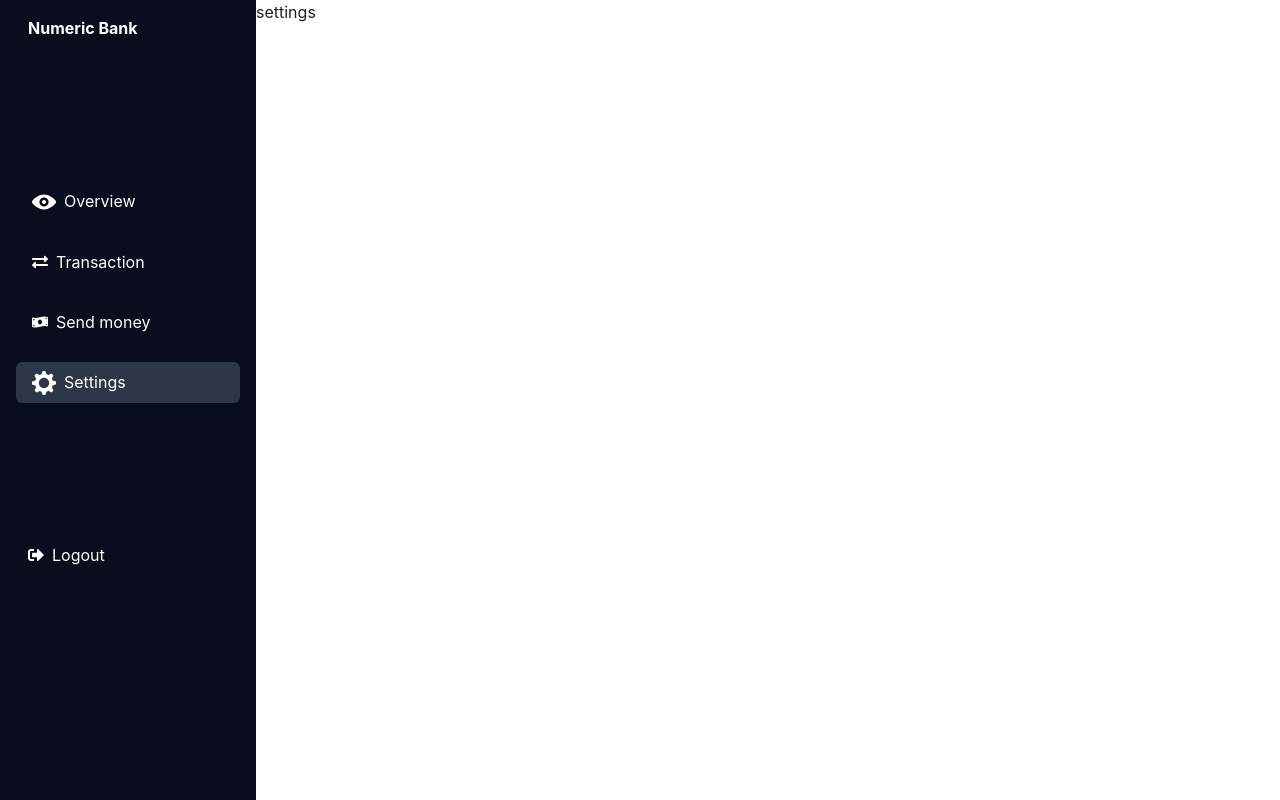
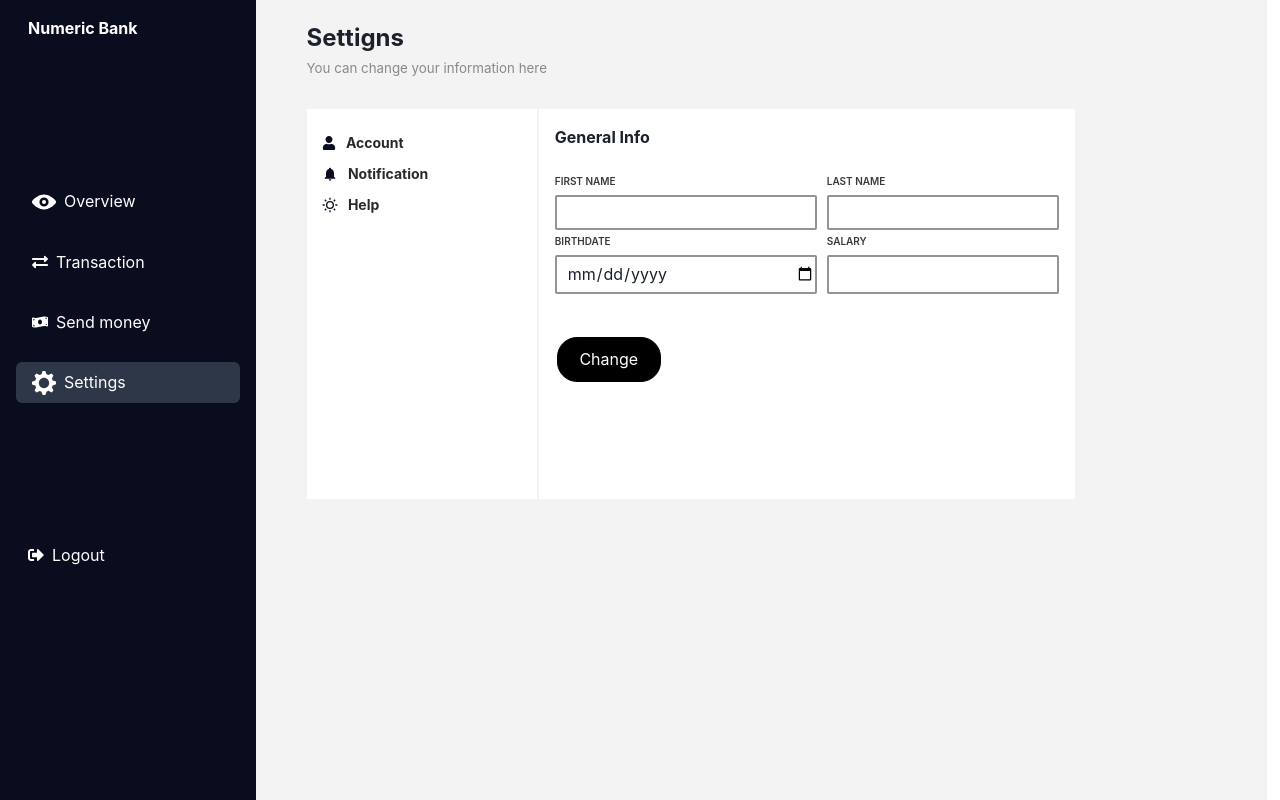
Before and after one commit to Tokiniainaa/Front-bank-app, a React (Create React App) app: page / in a window 1280 px wide. Both pictures are taken after a click on the item "Settings". Built offline with nearby package versions, Linux system fonts and the light colour scheme.

Commit message:
feat: Add settigns

```diff
--- /dev/null
+++ b/src/Components/Settings/Settings.css
@@ -0,0 +1,92 @@
+*{
+    margin: 0;
+    padding: 0;
+}
+.settigns{
+    font-size: x-large;
+    font-weight: bolder;
+    margin-bottom: 3px;
+}
+.can{
+    font-size: smaller;
+    color: rgba(0, 0, 0, 0.439);
+    margin-bottom: 30px;
+}
+.all{
+    background-color: rgb(244, 243, 243);
+    padding-left: 5%;
+    padding-top: 2%;
+    width: 100%;
+    height: 100%;
+}
+.changeInfo{
+    display: flex;
+    flex-direction: row;
+    width: 80%;
+    justify-content: space-between;
+    height: 50%;
+
+}
+.left{
+    background-color: white;
+    width: 30%;
+    padding-top: 3%;
+    padding-left: 2%;
+}
+.left div{
+    font-size:14px;
+    font-weight: 700;
+    color: rgba(0, 0, 0, 0.84);
+    margin-bottom: 10px;
+    display: flex;
+    flex-direction: row;
+    align-items: center;
+    width: 40%;
+
+}
+.right{
+    background-color: white;
+    width: 69.7%;
+    padding-top: 2%;
+    padding-left: 2%;
+
+}
+.right h2{
+    font-size: 16px;
+    font-weight: 700;
+    margin-bottom: 20px;
+}
+.inform h4{
+ font-size: x-small;
+ font-weight: 600;
+ color: rgba(0, 0, 0, 0.777);
+ margin-bottom: 6px;
+ margin-top: 5px;
+}
+.info{
+    display: grid;
+    grid-template-columns: auto auto;
+    grid-template-rows: auto auto;
+    grid-gap: 10px;
+    width: 97%;
+
+}
+input{
+    width: 100%;
+    border-radius: 2px;
+    height: 70%;
+    outline: none;
+    padding-left: 10px;
+    border: 2px solid rgba(0, 0, 0, 0.425);
+}
+.btn{
+    margin-top: 10%;
+    border: 1px solid black;
+    width: 20%;
+    height: 12%;
+    background-color: black;
+    color: white;
+    border-radius: 20px;
+    margin-left: 2px;
+
+}
--- a/src/Components/Settings/Settings.jsx
+++ b/src/Components/Settings/Settings.jsx
@@ -1,8 +1,49 @@
+import react from "react";
+import "./Settings.css";
+import { Icon } from "@chakra-ui/react";
+import { BellIcon, EmailIcon } from "@chakra-ui/icons";
+import { FaUser } from "react-icons/fa";
+import { RiSunLine } from "react-icons/ri";
+
+
+
 const Settings = () => {
-    return(
-        <div>
-            settings
+  return (
+    <div className="all">
+      <h1 className="settigns">Settigns</h1>
+      <p className="can">You can change your information here</p>
+      <div className="changeInfo">
+        <div className="left">
+          <div><Icon as={FaUser} w={3.5} h={3.5} cursor="pointer" color="#090d1e" marginRight="10px" />Account</div>
+          <div><Icon as={BellIcon}   w={4} h={4} cursor="pointer" color="#090d1e" marginRight="10px" /> Notification</div>
+          <div><Icon as={RiSunLine} w={4} h={4} cursor="pointer" color="#090d1e" marginRight="10px" />Help</div>
+
         </div>
-    )
-}
-export default Settings
+        <div className="right">
+          <h2>General Info</h2>
+          <div className="info">
+            <div className="inform">
+              <h4>FIRST NAME</h4>
+              <input type="text" name="" id="" />
+            </div>
+            <div className="inform">
+              <h4>LAST NAME</h4>
+              <input type="text" name="" id="" />
+            </div>
+            <div className="inform">
+              <h4>BIRTHDATE</h4>
+              <input type="date" name="" id="" />
+            </div>
+            <div className="inform">
+              <h4>SALARY</h4>
+              <input type="text" name="" id="" />
+            </div>
+          </div>
+
+        <button type="button" className="btn">Change</button>
+        </div>
+      </div>
+    </div>
+  );
+};
+export default Settings;
```
